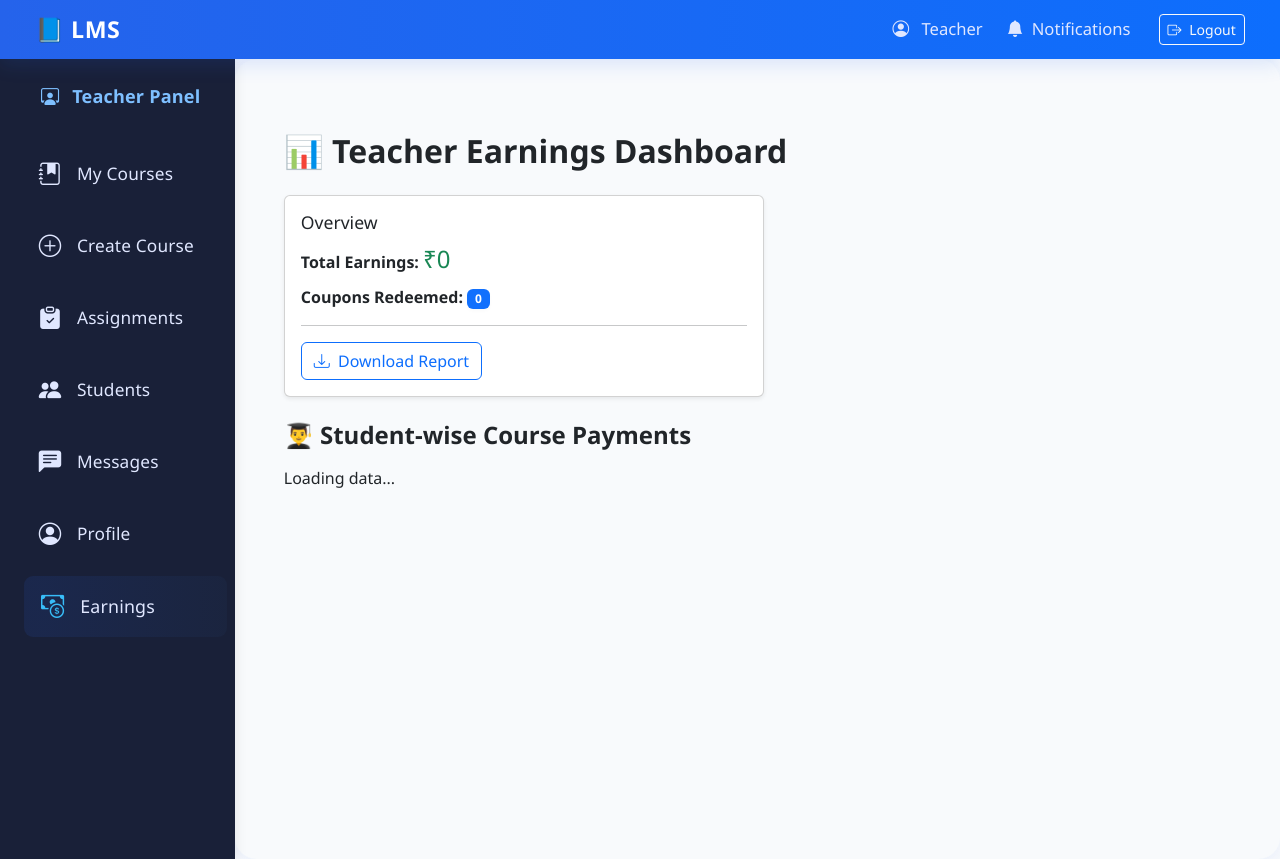
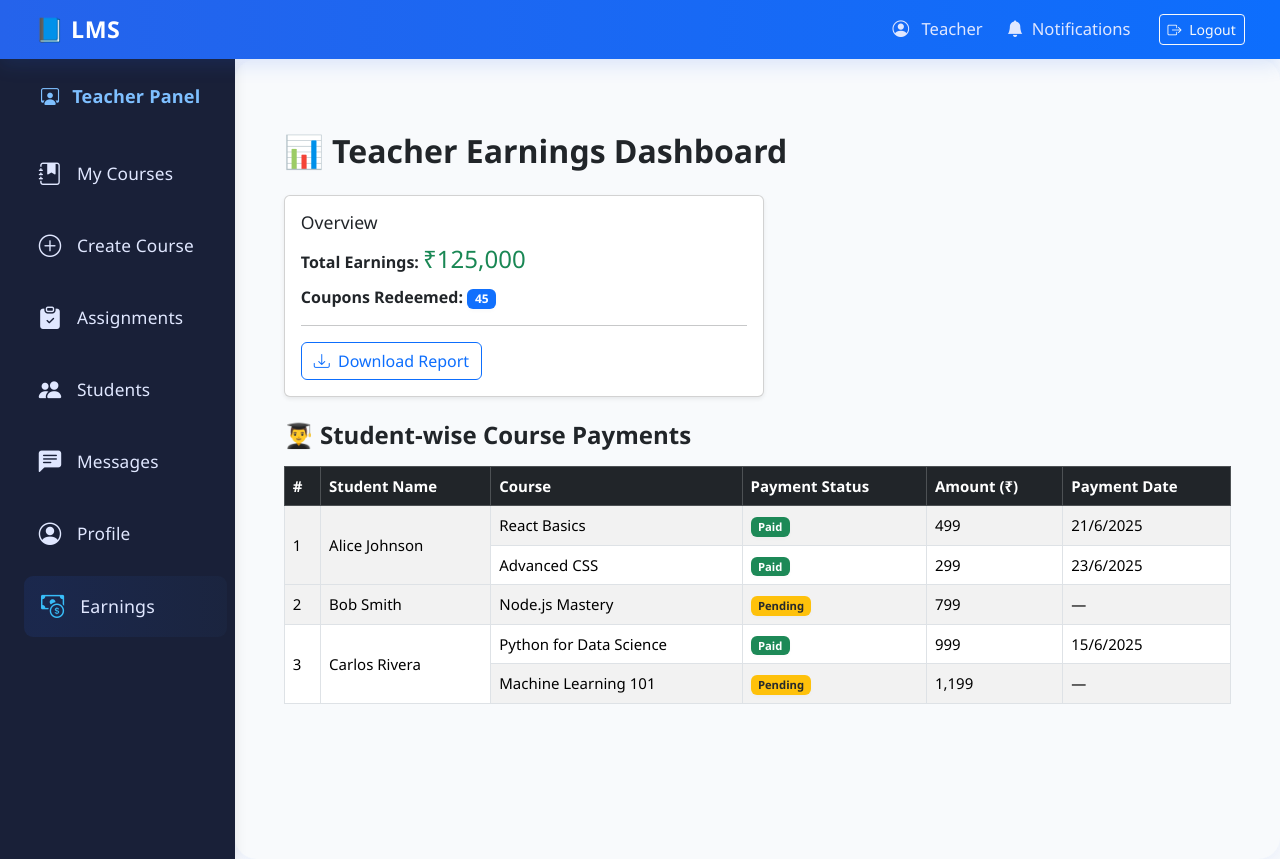
Before and after one commit to srilekha-netha/react-LMS, a React (Create React App) app in the folder client/: page /teacher/earnings in a window 1280 px wide. Built offline with nearby package versions, Linux system fonts and the light colour scheme.

Commit message:
Earings.js

```diff
--- a/client/src/components/Earnings.js
+++ b/client/src/components/Earnings.js
@@ -1,38 +1,49 @@
+// src/components/Earnings.js
 import React, { useEffect, useState } from "react";
-import axios from "axios";
+
+// Move fake data to module scope so it's not a hook dependency
+const fakeSummary = {
+  total: 125000,
+  redeemedCoupons: 45,
+  reportUrl: "/downloads/june-earnings.pdf",
+};
+
+const fakeStudentPayments = [
+  {
+    student: "Alice Johnson",
+    courses: [
+      { title: "React Basics", paid: true, amount: 499, date: "2025-06-21" },
+      { title: "Advanced CSS", paid: true, amount: 299, date: "2025-06-23" },
+    ],
+  },
+  {
+    student: "Bob Smith",
+    courses: [
+      { title: "Node.js Mastery", paid: false, amount: 799, date: null },
+    ],
+  },
+  {
+    student: "Carlos Rivera",
+    courses: [
+      { title: "Python for Data Science", paid: true, amount: 999, date: "2025-06-15" },
+      { title: "Machine Learning 101", paid: false, amount: 1199, date: null },
+    ],
+  },
+];
 
 function Earnings() {
-  const [summary, setSummary] = useState({
-    total: 0,
-    redeemedCoupons: 0,
-    reportUrl: "#",
-  });
+  const [summary, setSummary] = useState({ total: 0, redeemedCoupons: 0, reportUrl: "#" });
   const [studentPayments, setStudentPayments] = useState([]);
   const [loading, setLoading] = useState(true);
 
-  const user = JSON.parse(localStorage.getItem("user")); // teacher
-
   useEffect(() => {
-    if (!user?._id) return;
-
-    // Fetch summary
-    axios
-      .get(`http://localhost:5000/api/teacher/earnings/summary/${user._id}`)
-      .then((res) => setSummary(res.data))
-      .catch((err) => console.error("❌ Earnings summary error:", err));
-
-    // Fetch student payments
-    axios
-      .get(`http://localhost:5000/api/teacher/earnings/by-student/${user._id}`)
-      .then((res) => {
-        setStudentPayments(res.data);
-        setLoading(false);
-      })
-      .catch((err) => {
-        console.error("❌ Student payment error:", err);
-        setLoading(false);
-      });
-  }, [user]);
+    // simulate loading delay
+    setTimeout(() => {
+      setSummary(fakeSummary);
+      setStudentPayments(fakeStudentPayments);
+      setLoading(false);
+    }, 500);
+  }, []); // no more warnings
 
   return (
     <div className="container mt-4">
@@ -45,22 +56,21 @@ function Earnings() {
           <p className="card-text mb-2">
             <strong>Total Earnings:</strong>{" "}
             <span className="fs-4 text-success">
-              ₹{summary.total?.toLocaleString() || 0}
+              ₹{summary.total.toLocaleString()}
             </span>
           </p>
           <p className="card-text mb-3">
             <strong>Coupons Redeemed:</strong>{" "}
             <span className="badge bg-primary">
-              {summary.redeemedCoupons || 0}
+              {summary.redeemedCoupons}
             </span>
           </p>
           <hr />
           <a
-            href={summary.reportUrl || "#"}
+            href={summary.reportUrl}
             target="_blank"
             rel="noopener noreferrer"
-            className="btn btn-outline-primary"
-            disabled={!summary.reportUrl}
+            className={`btn btn-outline-primary${!summary.reportUrl ? " disabled" : ""}`}
           >
             <i className="bi bi-download me-1"></i> Download Report
           </a>
@@ -83,16 +93,16 @@ function Earnings() {
                 <th>Student Name</th>
                 <th>Course</th>
                 <th>Payment Status</th>
-                <th>Amount</th>
+                <th>Amount (₹)</th>
                 <th>Payment Date</th>
               </tr>
             </thead>
             <tbody>
-              {studentPayments.map((entry, index) =>
+              {studentPayments.map((entry, idx) =>
                 entry.courses.map((course, i) => (
-                  <tr key={`${index}-${i}`}>
+                  <tr key={`${idx}-${i}`}>
                     {i === 0 && (
-                      <td rowSpan={entry.courses.length}>{index + 1}</td>
+                      <td rowSpan={entry.courses.length}>{idx + 1}</td>
                     )}
                     {i === 0 && (
                       <td rowSpan={entry.courses.length}>{entry.student}</td>
@@ -102,15 +112,13 @@ function Earnings() {
                       {course.paid ? (
                         <span className="badge bg-success">Paid</span>
                       ) : (
-                        <span className="badge bg-warning text-dark">
-                          Pending
-                        </span>
+                        <span className="badge bg-warning text-dark">Pending</span>
                       )}
                     </td>
-                    <td>₹{course.amount}</td>
+                    <td>{course.amount.toLocaleString()}</td>
                     <td>
                       {course.date
-                        ? new Date(course.date).toLocaleDateString()
+                        ? new Date(course.date).toLocaleDateString("en-IN")
                         : "—"}
                     </td>
                   </tr>
```
